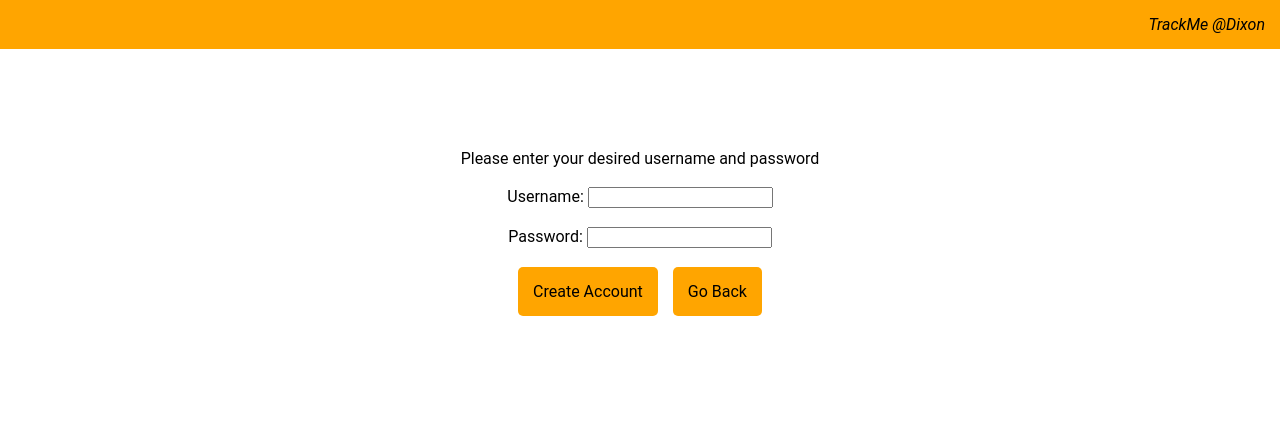
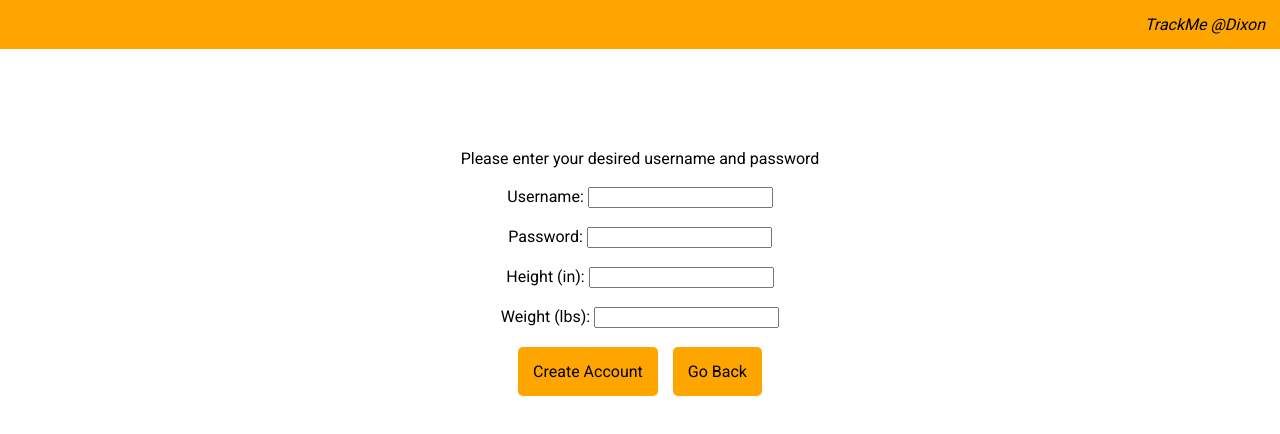
Before and after one commit to traveno/trackme, an Angular app: page /login in a window 1280 px wide. Both pictures are taken after a click on the element "Register". Shown: the top 434 px of the page. Built offline with nearby package versions, Linux system fonts and the light colour scheme.

Commit message:
New global font Added height and weight to register page

```diff
--- a/src/app/register/register.component.html
+++ b/src/app/register/register.component.html
@@ -12,6 +12,14 @@
             <input type="password" id="password" name="password"><br><br>
         </div>
         <div>
+            <label for="height">Height (in): </label>
+            <input type="number" id="height" name="height"><br><br>
+        </div>
+        <div>
+            <label for="weight">Weight (lbs): </label>
+            <input type="number" id="weight" name="weight"><br><br>
+        </div>
+        <div>
             <div fxLayout="row">
                 <div class="button" routerLink="/home" (click)="this.loginManager.setLoggedIn(true, username)">Create Account</div>
                 <div class="button" routerLink="/login">Go Back</div>
--- a/src/app/workout-select/workout-select.component.css
+++ b/src/app/workout-select/workout-select.component.css
@@ -4,6 +4,7 @@
     margin-top: 15px;
     border-radius: 5px;
     border: thin dotted orange;
+    cursor: pointer;
 }
 
 .selected {
@@ -16,4 +17,5 @@
     padding: 15px;
     background-color: lightgreen;
     border-radius: 5px;
+    cursor: pointer;
 }
--- a/src/index.html
+++ b/src/index.html
@@ -6,6 +6,9 @@
   <base href="/">
   <meta name="viewport" content="width=device-width, initial-scale=1">
   <link rel="icon" type="image/x-icon" href="favicon.ico">
+  <link rel="preconnect" href="https://fonts.googleapis.com">
+  <link rel="preconnect" href="https://fonts.gstatic.com" crossorigin>
+  <link href="https://fonts.googleapis.com/css2?family=Roboto&display=swap" rel="stylesheet">
 </head>
 <body>
   <app-root></app-root>
```
